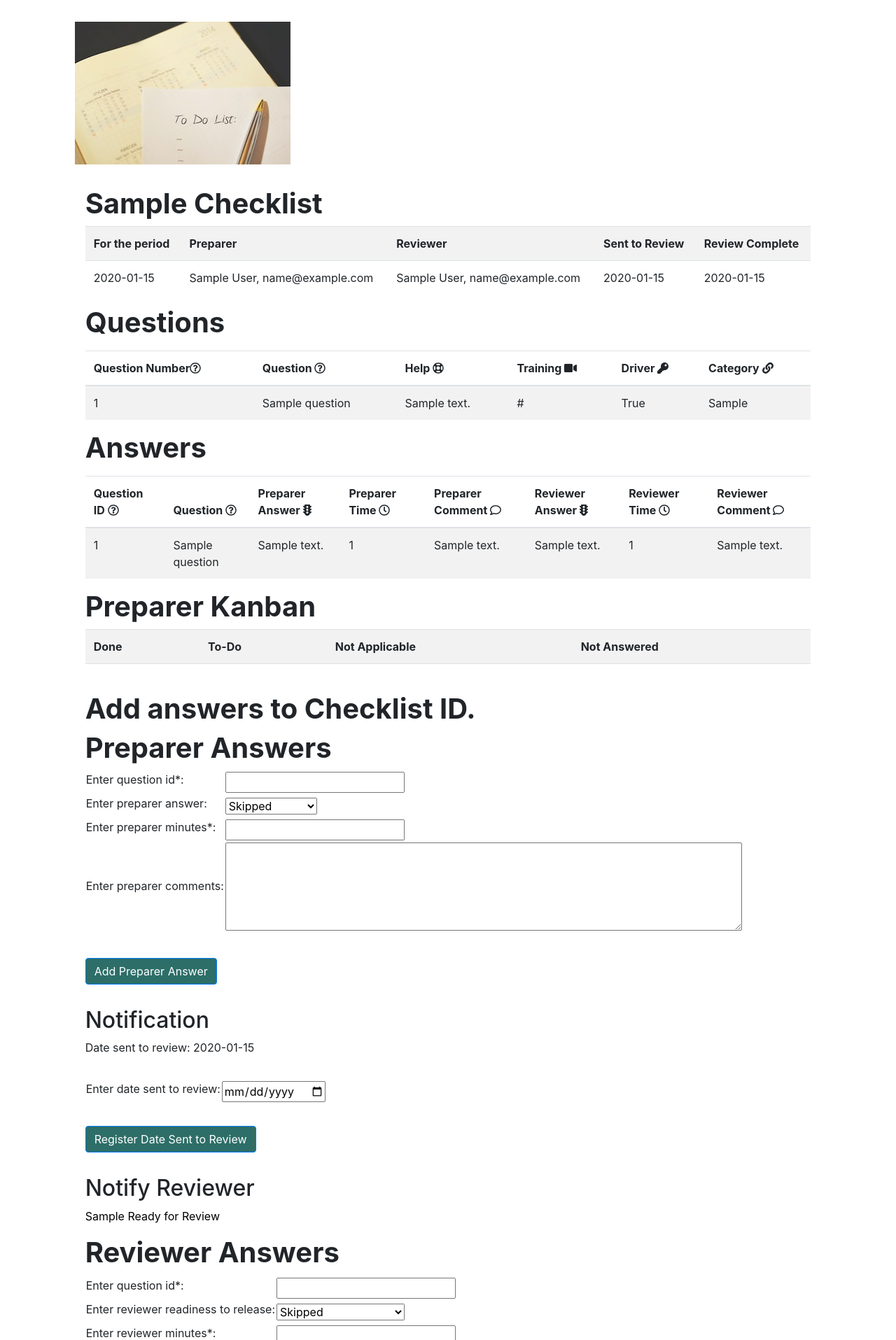
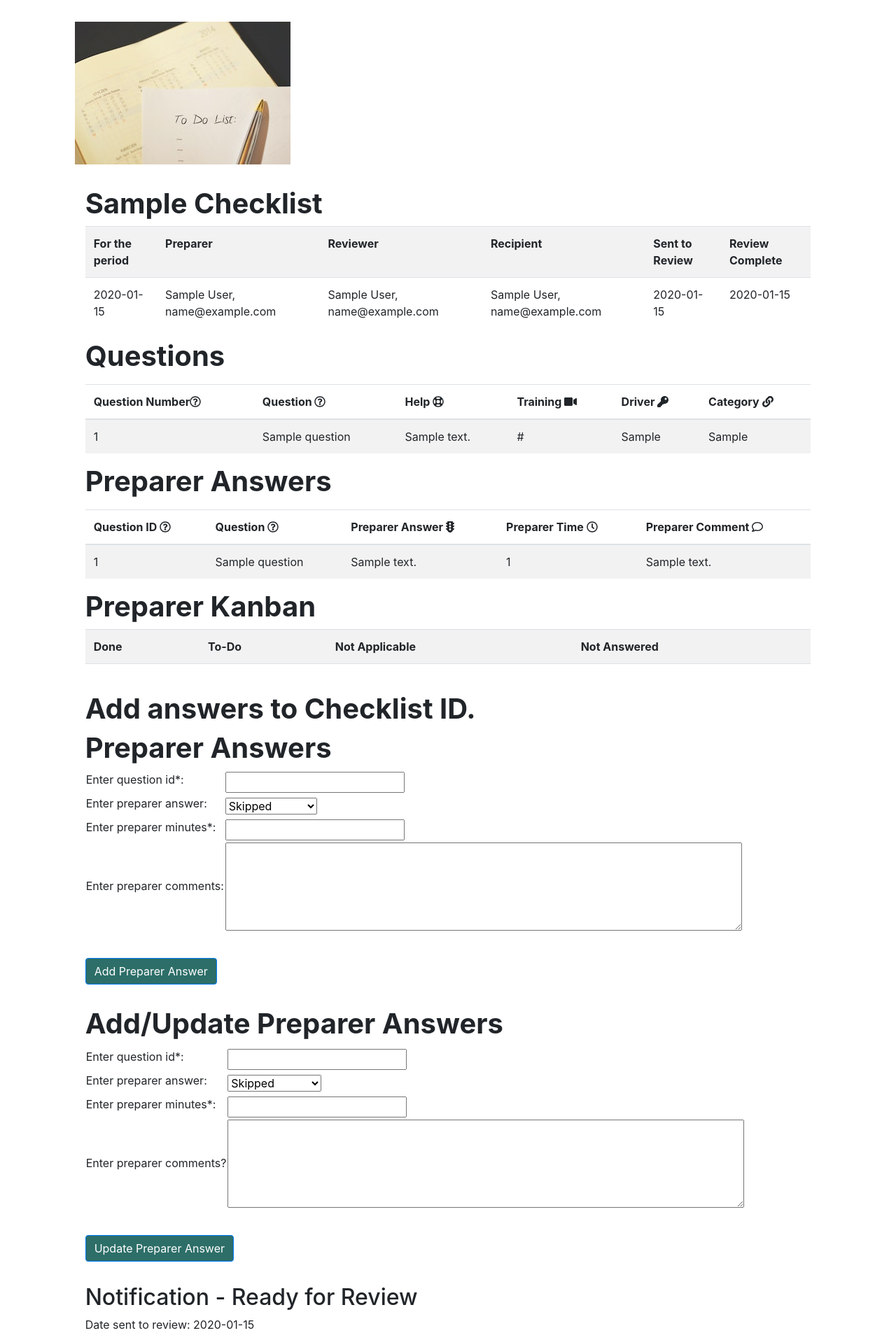
Before and after one commit to annewoosam/dynamic-checklist-generator, a Flask app: page /checklists/1 in a window 1280 px wide. Shown: the part 33-1948 px from the top of the page at 70% size. Run offline with Flask 2, Linux system fonts and the light colour scheme; tables that the repository leaves empty hold one stand-in row (values such as "Sample post"); lists and menus that the app fills with data are empty; some libraries are stand-ins or nearby versions.

Commit message:
generally working - need to check links to questions by checklist, add nav bars, see if can add counts given sqlalchemy queries working excluding 2

```diff
--- a/wireframe to simple web/model.py
+++ b/wireframe to simple web/model.py
@@ -88,7 +88,7 @@
     not_applicable_text = db.Column(db.Text)
     # when an answer is skipped the question will be reprinted for the preparer in Sprint 2
     category = db.Column(db.String)
-    primary_driver = db. Column(db.Boolean, default=False) # when a preparer enters NA for this any item with the same category will be switched to NA
+    primary_driver = db. Column(db.String) # when a preparer enters NA for this any item with the same category will be switched to NA
     resource_url = db.Column(db.String) # input category will be URL. Name resource allows linking of video or any web-resource.
     help_text = db.Column(db.Text)
 
--- a/wireframe to simple web/server.py
+++ b/wireframe to simple web/server.py
@@ -31,13 +31,12 @@
     email = request.form.get('email')
     password = request.form.get('password')
 
+
     user = crud.get_user_by_email(email)
     passwd = crud.get_user_by_password(password)
 
 
-
     if user:
-
         if passwd:
             ('Log-in successful...')
             # session['user-id']=user_id
@@ -73,7 +72,7 @@
     return render_template('template_details.html', template=template, users=users)
 
 @app.route('/createtemplate', methods=['POST'])
-def createtemplate():
+def create_template():
     """Create new template."""
 
     template_name = request.form.get('template_name')
@@ -87,7 +86,7 @@
     return render_template('/all_templates.html', templates=templates, users=users)
 
 @app.route('/createquestion', methods=['POST'])
-def createquestion():
+def create_question():
     """Create new question."""
 
     template_id = request.form.get('template_id')
@@ -143,7 +142,7 @@
     return render_template('checklist_details.html', checklist=checklist, users=users, answers=answers)
 
 @app.route('/createchecklist', methods=['POST'])
-def createchecklist():
+def create_checklist():
     """Create new checklist."""
     template_id = request.form.get('template_id')
     who_for = request.form.get('who_for')
@@ -151,7 +150,7 @@
     preparer_id = request.form.get('preparer_id')
     reviewer_id = request.form.get('reviewer_id')
 
-    crud.create_checklist(template_id,  who_for, time_frame, preparer_id, reviewer_id)
+    crud.create_checklist(template_id, who_for, time_frame, preparer_id, reviewer_id)
     flash('Checklist created!')
 
     checklists = crud.get_checklists()
@@ -175,7 +174,7 @@
 
 @app.route('/createprepareranswer', methods=['POST'])
 
-def createprepareranswer():
+def create_preparer_answer():
     """Create new preparer answer."""
 
     checklist_id = request.form.get('checklist_id')
@@ -189,9 +188,25 @@
     checklists = crud.get_checklists()
     return render_template('all_checklists.html', checklists=checklists)
 
-@app.route('/creatreviewereanswer', methods=['POST'])
+@app.route('/updateprepareranswer', methods=['POST'])
 
-def createrevieweranswer():
+def update_preparer_answer():
+    """Create new reviewer answer."""
+
+    checklist_id = request.form.get('checklist_id')
+    question_id = request.form.get('question_id')
+    preparer_answer = request.form.get('preparer_answer')
+    preparer_time = request.form.get('preparer_time')
+    preparer_comment = request.form.get('preparer_comment')
+
+    crud.update_prepareranswer(checklist_id, question_id, preparer_answer, preparer_time, preparer_comment)
+    flash('Preparer answer updated! Select checklist.')
+    checklists = crud.get_checklists()
+    return render_template('all_checklists.html', checklists=checklists)
+
+@app.route('/createrevieweranswer', methods=['POST'])
+
+def create_reviewer_answer():
     """Create new reviewer answer."""
 
     checklist_id = request.form.get('checklist_id')
@@ -205,9 +220,25 @@
     checklists = crud.get_checklists()
     return render_template('all_checklists.html', checklists=checklists)
 
+@app.route('/updaterevieweranswer', methods=['POST'])
+
+def update_reviewer_answer():
+    """Create new reviewer answer."""
+
+    checklist_id = request.form.get('checklist_id')
+    question_id = request.form.get('question_id')
+    reviewer_ready = request.form.get('reviewer_ready')
+    reviewer_time = request.form.get('reviewer_time')
+    reviewer_comment = request.form.get('reviewer_comment')
+
+    crud.update_revieweranswer(checklist_id, question_id, reviewer_ready, reviewer_time, reviewer_comment)
+    flash('Reviewer answer posted! Select checklist.')
+    checklists = crud.get_checklists()
+    return render_template('all_checklists.html', checklists=checklists)
+
 @app.route('/chooserecipient', methods=['POST'])
 
-def chooserecipient():
+def choose_recipient():
     """Choose pre-existing recipient."""
 
     checklist_id = request.form.get('checklist_id')
@@ -239,7 +270,7 @@
 
 @app.route('/markcomplete', methods=['POST'])
 
-def markcomplete():
+def mark_complete():
     """Mark checklist complete."""
 
     checklist_id = request.form.get('checklist_id')
@@ -252,7 +283,7 @@
 
 @app.route('/markdatesenttoreview', methods=['POST'])
 
-def markdatesenttoreview():
+def mark_date_sent_to_review():
     """Mark date sent to review."""
 
     checklist_id = request.form.get('checklist_id')
@@ -265,7 +296,7 @@
 
 @app.route('/markdatereviewcompleted', methods=['POST'])
 
-def markdatereviewcompleted():
+def mark_date_review_completed():
     """Mark date review completed."""
 
     checklist_id = request.form.get('checklist_id')
--- a/wireframe to simple web/templates/checklist_details.html
+++ b/wireframe to simple web/templates/checklist_details.html
@@ -73,26 +73,26 @@
 
   <th>Reviewer</th>
 
+  <th>Recipient</th>
+
   <th>Sent to Review</th>
 
   <th>Review Complete</th>
-
-
 
 
   <tr>
 
     <td> {{ checklist.time_frame }} </td>
 
-    <td> {{ checklist.preparer.user_full_name }}, {{ checklist.preparer.email }}</td>
+    <td> {% if checklist.preparer %} {{ checklist.preparer.user_full_name }}, {{ checklist.preparer.email }} {% endif %} </td>
 
-    <td> {{ checklist.reviewer.user_full_name }}, {{ checklist.reviewer.email }} </td>
+    <td> {% if checklist.reviewer %} {{ checklist.reviewer.user_full_name }}, {{ checklist.reviewer.email }} {% endif %} </td>
+
+    <td> {% if checklist.recipient %} {{ checklist.recipient.user_full_name }}, {{ checklist.recipient.email }} {% endif %} </td>
 
     <td> {{ checklist.date_sent_to_review }} </td>
 
     <td> {{ checklist.date_review_completed }}  </td>
-
-
 
    </tr>
 
@@ -136,11 +136,14 @@
             <td>{{ template_question.category}}</td>
 
       </ol>
+
     </tr>
+
     {% endfor %}
+
   </table>
 
-<h1>Answers</h1>
+<h1>Preparer Answers</h1>
 
 <table class="table table-hover table-striped">
 
@@ -155,12 +158,6 @@
     <th>Preparer Time <i class="far fa-clock"></i></th>
 
     <th>Preparer Comment <i class="far fa-comment"></i></th>
-
-    <th>Reviewer Answer <i class="fas fa-traffic-light"></i></th>
-
-    <th>Reviewer Time <i class="far fa-clock"></i></th>
-
-    <th>Reviewer Comment <i class="far fa-comment"></i></th>
 
   </thead>
 
@@ -180,12 +177,6 @@
 
      <td> {{ answer.preparer_comment }} </td>
 
-     <td> {{ answer.reviewer_ready }} </td>
-
-     <td> {{ answer.reviewer_time }} </td>
-
-     <td> {{ answer.reviewer_comment }} </td>
-
   </ol>
 
 </tr>
@@ -193,6 +184,7 @@
 {% endfor %}
 
 </table>
+
 
 <h1>Preparer Kanban</h1>
 
@@ -352,14 +344,86 @@
 
 </form>
 
+<h1>Add/Update Preparer Answers</h1>
 
+
+
+<form action="/updateprepareranswer" method="POST">
+
+<table>
+
+    <tr>
+
+      <td>
+
+        <input type="hidden" id="checklist_id" name="checklist_id" value = {{checklist.checklist_id}} >
+
+      </td>
+
+    </tr>
+
+<tr>
+
+  <td>
+
+    <label for="question_id">Enter question id*:</label></td>
+
+  <td>
+
+    <input type="number" id="question_id" name="question_id" min=1 required>
+
+  </td>
+
+</tr>
+
+<tr>
+
+  <td><label for="preparer_answer">Enter preparer answer:</label></td>
+
+  <td><select id="preparer_answer" name="preparer_answer">
+
+    <option value="">Skipped</option>
+
+    <option value="y">Yes</option>
+
+    <option value="n">No</option>
+
+    <option value="na">Not Applicable</option>
+
+  </td>
+
+</tr>
+
+<tr>
+
+  <td><label for="preparer_time">Enter preparer minutes*:</label></td>
+
+  <td><input type="number" id="preparer_time" name="preparer_time" min=1></td>
+
+</tr>
+
+<tr>
+
+  <td><label for="preparer_comment">Enter preparer comments?</label></td>
+
+  <td><textarea id="preparer_comment" name="preparer_comment" rows="5" cols="70" ></textarea> </td>
+
+</tr>
+
+</table>
+
+<button type="submit" class="btn btn-primary btns">Update Preparer Answer</button>
+
+</form>
+
+</div>
 <script>
 function myFunction() {
   document.getElementById("myBtn").disabled = true;
 }
 </script>
 
-<h2>Notification</h2>
+<h2>Notification - Ready for Review</h2>
 
 
 <table class="table table-hover table-striped">
@@ -398,7 +462,7 @@
 <button type="submit" class="btn btn-primary btns">Register Date Sent to Review</button>
 <h2>Notify Reviewer</h2>
 
- <a href="mailto:{{ checklist.reviewer.email }}?subject={{ checklist.who_for }} ready for review&bcc=compliancetrainers@gmail.com"> {{ checklist.who_for }} Ready for Review</a></p>
+ <a href="mailto:{% if checklist.reviewer %} {{ checklist.reviewer.email }} {% endif %}?subject={{ checklist.who_for }} ready for review&bcc=compliancetrainers@gmail.com"> {{ checklist.who_for }} Ready for Review</a></p>
 
 </form>
 
@@ -412,15 +476,60 @@
 
 
 
+<h1>Reviewer Answers</h1>
+
+<table class="table table-hover table-striped">
+
+  <thead>
+
+    <th>Question ID <i class="far fa-question-circle"></i></th>
+
+    <th>Question <i class="far fa-question-circle"></i></th>
+
+    <th>Reviewer Answer <i class="fas fa-traffic-light"></i></th>
+
+    <th>Reviewer Time <i class="far fa-clock"></i></th>
+
+    <th>Reviewer Comment <i class="far fa-comment"></i></th>
+
+  </thead>
+
+{% for answer in checklist.answers %}
+
+ <tr>
+
+  <ol>
+
+     <td> {{ answer.question_id }} </td>
+
+     <td> {{ answer.template_question.question}} </td>
+
+     <td> {{ answer.reviewer_ready }} </td>
+
+     <td> {{ answer.reviewer_time }} </td>
+
+     <td> {{ answer.reviewer_comment }} </td>
+
+  </ol>
+
+</tr>
+
+{% endfor %}
+
+</table>
 
 
 <div>
+
+
 <!-- Reviewer Answers -->
-<h1>Reviewer Answers</h1>
+
+<!-- Update with Reviewer Answers -->
+<h1>Update with Reviewer Answers</h1>
 
 
 
-<form action="/creatreviewereanswer" method="POST">
+<form action="/updaterevieweranswer" method="POST">
 
 <table>
 
@@ -484,7 +593,7 @@
 
 </table>
 
-<button type="submit" class="btn btn-primary btns">Add Reviewer Answer</button>
+<button type="submit" class="btn btn-primary btns">Update Reviewer Answer</button>
 
 </form>
 
@@ -610,14 +719,34 @@
  <h2>Notifications</h2>
 
 
-<a href="mailto:{{ checklist.preparer.email }}?subject={{ checklist.who_for }} corrections required&bcc=compliancetrainers@gmail.com"> {{ checklist.who_for }} Return for Corrections</a></p>
+<a href="mailto:{% if checklist.preparer %} {{ checklist.preparer.email }} {% endif %}?subject={{ checklist.who_for }} corrections required&bcc=compliancetrainers@gmail.com"> {{ checklist.who_for }} Return for Corrections</a></p>
 
 
 
 
 <h3>Notify Recipient</h3>
 
-<h3>>Choose a recipient</h3>
+<h3>>Choose a recipient and enter ID below:</h3>
+
+<table>
+
+
+  <td>
+
+  <select id="recipient_id" required>
+
+  {% for user in users %}
+
+  <option value= "">{{ user.user_full_name }} Enter ID {{ user.user_id }}</option>
+
+  {% endfor %}
+
+  </select>
+
+  </td>
+
+</tr>
+</table>
 
 <div class="col-xs-12 col-md-10 offset-md-1 col-lg-10 offset-lg-1">
 
@@ -630,27 +759,13 @@
     <input type="hidden" id="checklist_id" name="checklist_id" value = {{checklist.checklist_id}} >
   </tr>
   </td>
-
-  <td>
-
-    <td><label for="recipient_id">Choose a recipient:</label></td>
-    <select id="recipient_id" required>
-
-  {% for user in users %}
-
-  <option value={{ user.user_id }} >{{ user.user_full_name }}</option>
-
-  {% endfor %}
-
-  </select>
-
-  </td>
-
+  <tr>
+    <td><label for="recipient_id">Enter recipient id if different from listed: {% if checklist.recipient %} {{ checklist.recipient.user_full_name }}, ID: {{checklist.recipient_id}} {% endif %}</label></td>
+    <td><input type="number" id="recipient_id" name="recipient_id" min=1></td>
 </tr>
-
 </table>
 
-<button type="submit" class="btn btn-primary btns">Choose Recipient</button>
+<button type="submit" class="btn btn-primary btns">Attach Recipient</button>
 
 </form>
 
@@ -705,7 +820,7 @@
 
 </div>
 
-<a href="mailto:recipient name field?subject={{ checklist.who_for }} ready for delivery&bcc=compliancetrainers@gmail.com"> {{ checklist.who_for }} Ready for Delivery</a></p>
+<a href="mailto:{% if checklist.recipient %} {{ checklist.recipient.email }} {% endif %}?subject={{ checklist.who_for }} ready for delivery&bcc=compliancetrainers@gmail.com"> {{ checklist.who_for }} Ready for Delivery</a></p>
 
 <h3>Mark Complete</h3>
 
@@ -735,7 +850,7 @@
 
 </table>
 
-<button type="submit" class="btn btn-primary btns">Mark Complete - Working</button>
+<button type="submit" class="btn btn-primary btns">Mark Complete</button>
 
 </form>
 
```
Also changed, not shown: wireframe to simple web/crud.py (+54 -0 lines), wireframe to simple web/data/template_questions.json (+10 -10 lines), wireframe to simple web/seed_database.py (+5 -4 lines), wireframe to simple web/templates/all_templates.html (+33 -103 lines), wireframe to simple web/templates/template_details.html (+22 -15 lines), 1 other file.
